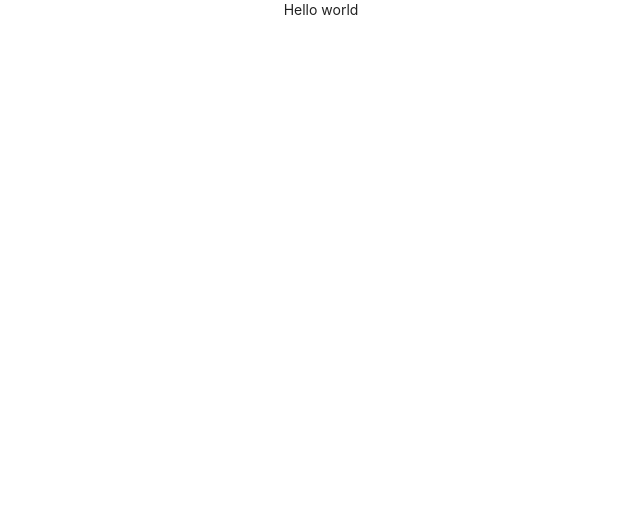
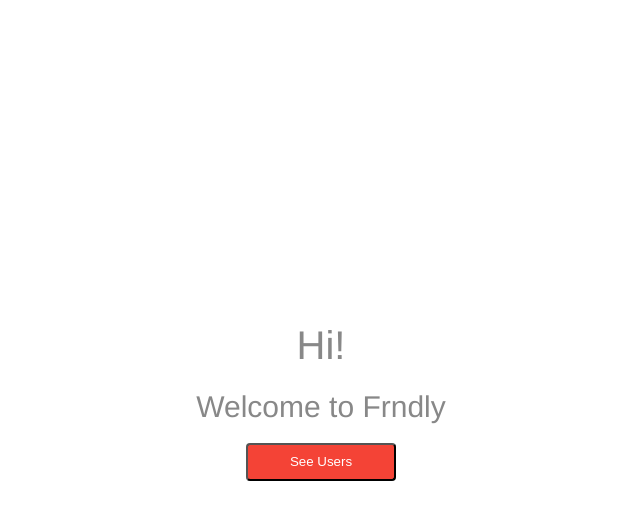
Before and after one commit to deepak-terse/frndly-frontend, a React (Create React App) app: page / in a window 1280 px wide. Shown: the top 520 px of the page, without its empty margins (319-959 px from the left). Built offline with nearby package versions, Linux system fonts and the light colour scheme.

Commit message:
Routing setup done

```diff
--- a/package.json
+++ b/package.json
@@ -19,6 +19,7 @@
         "node-sass": "^5.0.0",
         "react": "^17.0.1",
         "react-dom": "^17.0.1",
+        "react-router-dom": "^5.2.0",
         "react-scripts": "4.0.2",
         "typescript": "^4.1.5"
     },
@@ -42,5 +43,8 @@
             "last 1 firefox version",
             "last 1 safari version"
         ]
+    },
+    "devDependencies": {
+        "@types/react-router-dom": "^5.1.7"
     }
 }
--- a/src/App.scss
+++ /dev/null
@@ -1,3 +0,0 @@
-.App {
-	text-align: center;
-}
--- a/src/App.tsx
+++ b/src/App.tsx
@@ -1,11 +1,20 @@
 import React from 'react';
-import './App.scss';
+import { Route, BrowserRouter, Switch } from 'react-router-dom';
+
+//Components
+import Home from './containers/Home'
+import UserList from './containers/UserList'
+import UserDetails from './containers/UserDetails'
 
 function App() {
 	return (
-		<div className="App">
-			Hello world
-		</div>
+		<BrowserRouter>
+			<Switch>
+				<Route exact path="/" component={Home} />
+				<Route path="/userList" component={UserList} />
+				<Route path="/userDetails" component={UserDetails} />
+			</Switch>
+		</BrowserRouter>
 	);
 }
 
--- /dev/null
+++ b/src/components/form-input/Button.tsx
@@ -0,0 +1,25 @@
+import React from 'react';
+import PropTypes from 'prop-types';
+import styles from '../../styles/FormInput.module.scss'
+
+export default function Button(props: any) {
+    console.log(styles.input);
+    return <input
+        type = {props.type}
+        value = {props.placeholder}
+        className = {props.className}
+        onClick = {props.onClick}
+        />
+}
+
+Button.defaultProps = {
+    type: "button",
+    className: styles.button
+}
+
+Button.propTypes = {
+    type: PropTypes.oneOf(['button', 'reset']),
+    placeholder: PropTypes.string.isRequired,
+    className: PropTypes.string,
+    onClick: PropTypes.func
+}
--- /dev/null
+++ b/src/containers/Home.tsx
@@ -0,0 +1,40 @@
+import React, { Component } from 'react';
+import Button from '../components/form-input/Button';
+import '../styles/Home.scss';
+import { RouteComponentProps, withRouter } from 'react-router-dom';
+
+interface IProps extends RouteComponentProps<any> {
+    history: any
+}
+
+class Home extends Component<IProps> {
+
+    constructor(props: any) {
+        super(props);
+        this.state = {}
+
+        this.goToUserList = this.goToUserList.bind(this);
+    }
+
+    goToUserList() {
+        console.log('goToUserList called');
+        this.props.history.push('/userList')
+    }
+
+    render() {
+        return (
+            <div className="Home">
+                <span id="heading">Hi!</span>
+                <span id="subheading">Welcome to Frndly</span>
+
+                <Button
+                    placeholder = "See Users"
+                    type = "button"
+                    onClick = {this.goToUserList}
+                />
+            </div>
+        )
+    }
+}
+
+export default withRouter(Home)
--- /dev/null
+++ b/src/containers/UserDetails.tsx
@@ -0,0 +1,25 @@
+import React, { Component } from 'react';
+import PropTypes from "prop-types";
+
+interface MyProps {
+}
+
+interface MyState {
+}
+
+class UserDetails extends Component<MyProps, MyState> {
+    constructor(props: any) {
+        super(props);
+        this.state = {}
+    }
+
+    render() {
+        return (
+            <div>
+                UserDetails
+            </div>
+        )
+    }
+}
+
+export default UserDetails
--- /dev/null
+++ b/src/containers/UserList.tsx
@@ -0,0 +1,23 @@
+import React, { Component } from 'react';
+import { Route, RouteComponentProps, withRouter } from 'react-router-dom';
+
+interface IProps extends RouteComponentProps<any> {
+    history: any
+}
+
+class UserList extends Component<IProps> {
+    constructor(props: any) {
+        super(props);
+        this.state = {}
+    }
+
+    render() {
+        return (
+            <div>
+                Hello user list
+            </div>
+        )
+    }
+}
+
+export default withRouter(UserList);
--- a/src/index.scss
+++ b/src/index.scss
@@ -1,12 +1,18 @@
-body {
-    margin: 0;
-    font-family: -apple-system, BlinkMacSystemFont, 'Segoe UI', 'Roboto', 'Oxygen',
-      'Ubuntu', 'Cantarell', 'Fira Sans', 'Droid Sans', 'Helvetica Neue',
-      sans-serif;
-    -webkit-font-smoothing: antialiased;
-    -moz-osx-font-smoothing: grayscale;
+*{
+  line-height: 1.2;
+  margin: 0;
 }
 
-code {
-	font-family: source-code-pro, Menlo, Monaco, Consolas, 'Courier New', monospace;
+html {
+  color: #888;
+  font-family: sans-serif;
+  height: 100%;
+  width: 100%;
 }
+
+body, #root {
+  display: flex;
+  flex-direction: column;
+  height: 100%;
+  width: 100%;
+}
--- /dev/null
+++ b/src/styles/FormInput.module.scss
@@ -0,0 +1,36 @@
+.input {
+    width: 250px;
+    padding: 9px 15px;
+    margin: 8px 8px;
+    display: inline-block;
+    border: 1px solid #ccc;
+    border-radius: 4px;
+    box-sizing: border-box;
+}
+
+.colorInput {
+    width: 250px;
+    padding: 9px 15px;
+    margin: 8px 8px;
+    text-align: left;
+    vertical-align: center;
+    display: inline-block;
+    border: 1px solid #ccc;
+    border-radius: 4px;
+    box-sizing: border-box;
+}
+
+.colorInput input {
+    margin-right:12px !important;
+}
+
+.button {
+    width: 150px;
+    padding: 9px 15px;
+    margin: 8px 8px;
+    display: inline-block;
+    border-radius: 4px;
+    box-sizing: border-box;
+    background-color: #F44336;
+    color: #ffffff
+}
--- /dev/null
+++ b/src/styles/Home.scss
@@ -0,0 +1,18 @@
+.Home {
+	// margin:auto;
+    height:100%;
+    display:flex;
+    flex-flow: column wrap;
+    justify-content: center;
+    align-items: center;
+}
+
+.Home #heading {
+	font-size: 40px;
+    margin:10px;
+}
+
+.Home #subheading {
+	font-size: 30px;
+    margin:10px;
+}
```
Also changed, not shown: 1 other file (tests, documents, lock files or other folders).
